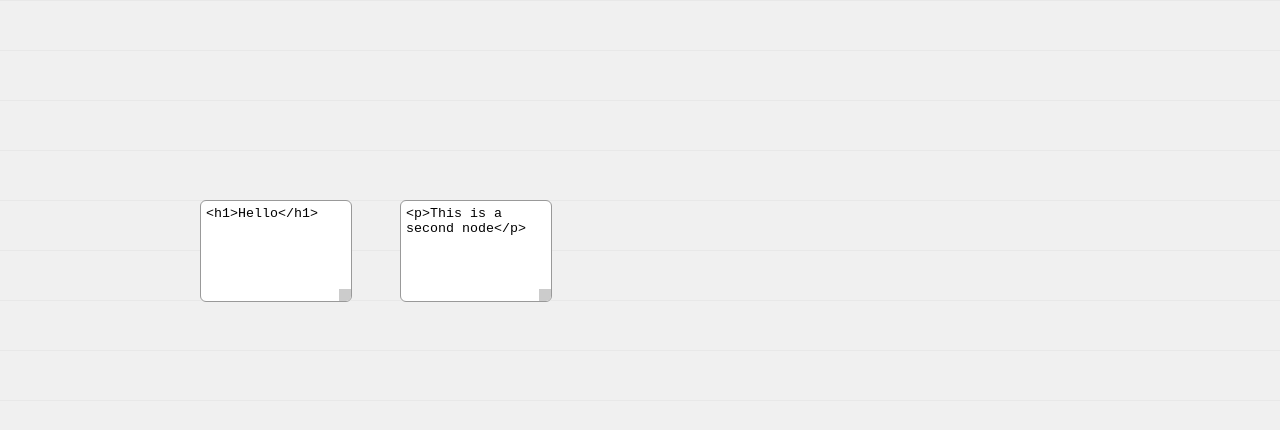
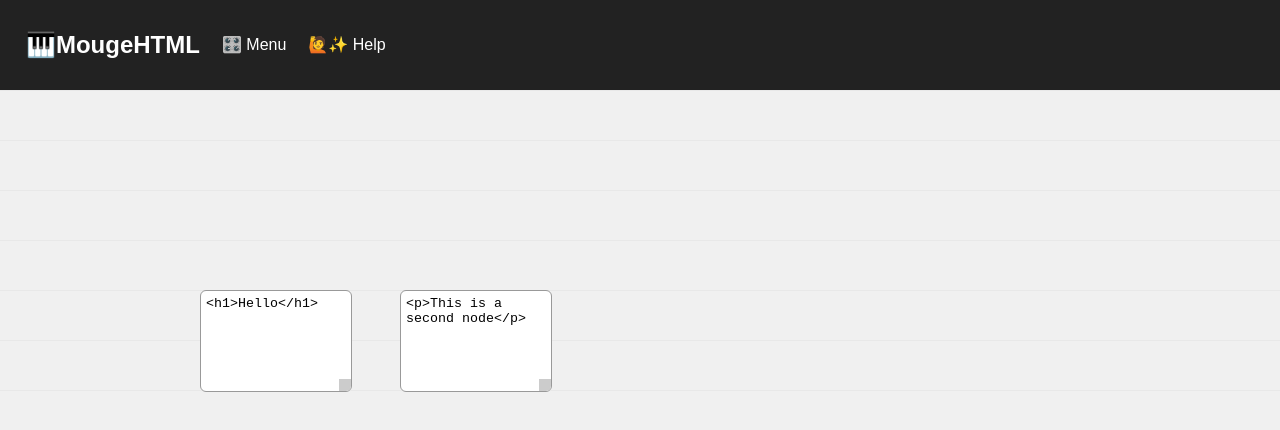
Before and after one commit to davidchaimsmirnoff/MougeHTML, a website: page public/index.html in a window 1280 px wide. Drawn offline with Linux system fonts and the light colour scheme.

Commit message:
Pictures

```diff
--- a/public/index.html
+++ b/public/index.html
@@ -8,12 +8,29 @@
       margin: 0;
       height: 100%;
       overflow: hidden;
-      font-family: s ans-serif;
+      font-family: sans-serif;
     }
 
+nav {
+  display: flex;
+  justify-content: flex-start; /* align buttons to the left */
+  background: #222;
+  color: white;
+  padding: 10px 20px;
+  font-size: 16px;
+}
+
+nav button {
+  background: transparent;
+  color: white;
+  border: none;
+  cursor: pointer;
+  font-size: 16px;
+  margin-right: 10px; /* space between buttons */
+}
     #mindmapWrapper {
       width: 100vw;
-      height: 100vh;
+      height: calc(100vh - 40px);
       overflow: scroll;
       position: relative;
     }
@@ -88,7 +105,7 @@
       border: none;
     }
 
-    #modal {
+    #modal, #helpModal {
       position: fixed;
       top: 25%;
       left: 30%;
@@ -103,7 +120,25 @@
 </head>
 <body>
 
+<nav>
+  <button onclick="toggleModal()">  <h2>🎹MougeHTML</h2></button>
+  <button onclick="toggleModal()">   🎛️ Menu</button>
+  <button onclick="document.getElementById('helpModal').style.display = 'block'">🙋✨ Help</button>
+</nav>
 
+
+
+
+<div id="helpModal">
+  <h3>✨ Keyboard Shortcuts</h3>
+  <ul>
+    <li>🖥️<code>` + W</code> — Toggle Render Mode</li>
+    <li>🔢 <code>` + R</code> — Toggle Render Sequence</li>
+    <li>⚙️ <code>` + E</code> — Open Menu Modal</li>
+    <li>📝 <code>` + Shift </code> — Toggle Edit Mode</li>
+  </ul>
+  <button onclick="document.getElementById('helpModal').style.display = 'none'">Close</button>
+</div>
 
 <div id="mindmapWrapper"><div id="mindmap"></div></div>
 <div id="iframeView"><iframe id="outputFrame"></iframe></div>
```
Also changed, not shown: key.txt (added, +7 -0 lines), images/image copy 2.png (added), images/image copy.png (added), images/image.png (added), 1 other file.
